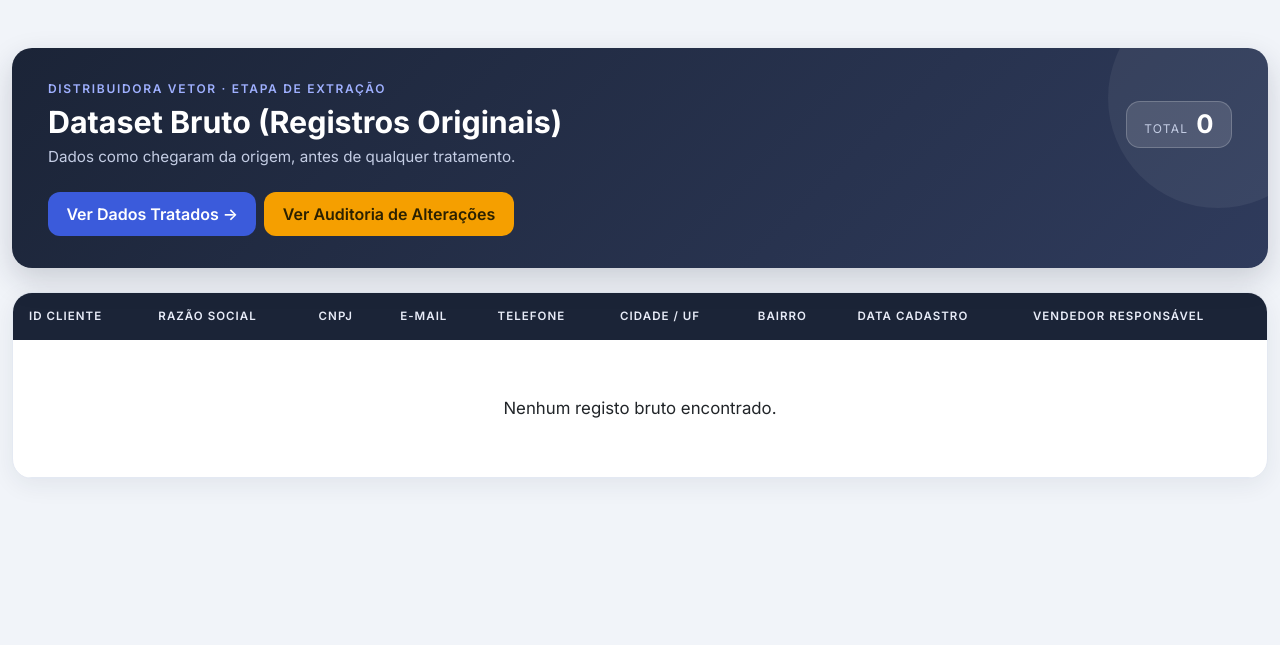
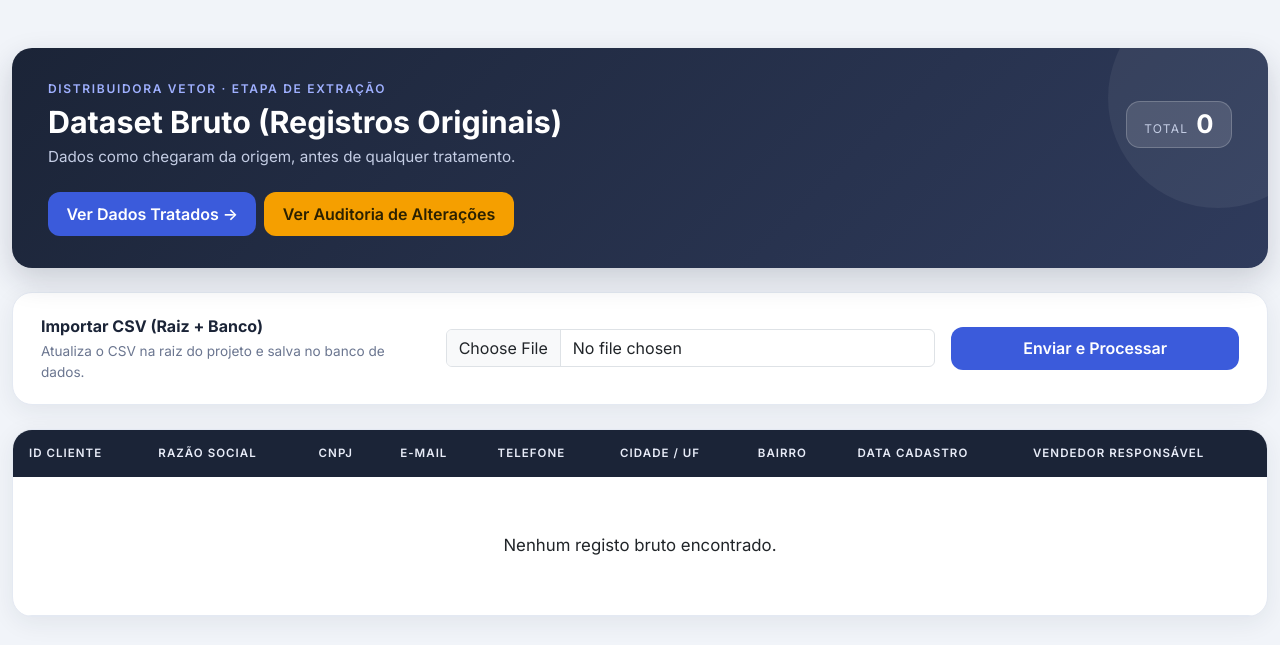
Before and after one commit to fernandosilvaruy-ops/Projeto-Integrador-Primora, a Django app: page /clientes/ in a window 1280 px wide. Shown: the top 645 px of the page. Run offline with Django 5.2, Linux system fonts and the light colour scheme; data that the repository does not hold is empty.

Commit message:
adição da função para adicionar dados externos a pagina, e adição do botão de upload na web

```diff
--- /dev/null
+++ b/web/cliente/forms.py
@@ -0,0 +1,19 @@
+from django import forms
+
+
+class UploadArquivoETLForm(forms.Form):
+    arquivo = forms.FileField(
+        label="Arquivo CSV",
+        widget=forms.ClearableFileInput(
+            attrs={
+                "class": "form-control",
+                "accept": ".csv",
+            }
+        ),
+    )
+
+    def clean_arquivo(self):
+        arquivo = self.cleaned_data["arquivo"]
+        if not arquivo.name.lower().endswith(".csv"):
+            raise forms.ValidationError("Envie um arquivo com extensão .csv.")
+        return arquivo
--- a/web/cliente/templates/cliente/lista.html
+++ b/web/cliente/templates/cliente/lista.html
@@ -19,6 +19,24 @@
             --accent: #f59f00;
             --head-from: #1b2437;
             --head-to: #2f3b5c;
+        }
+        .upload-card {
+            background: var(--surface);
+            border: 1px solid var(--line);
+            border-radius: 20px;
+            padding: 1.35rem 1.75rem;
+            box-shadow: 0 6px 24px rgba(27, 36, 55, .07);
+        }
+        .upload-title {
+            font-size: 1rem;
+            font-weight: 700;
+            margin: 0 0 .2rem;
+            color: var(--ink);
+        }
+        .upload-hint {
+            font-size: .85rem;
+            color: var(--muted);
+            margin: 0;
         }
 
         body {
@@ -229,6 +247,41 @@
             </div>
         </div>
 
+<!-- Mensagens de feedback -->
+        {% if messages %}
+            <div class="mb-4">
+                {% for message in messages %}
+                    <div class="alert alert-{% if message.tags == 'error' %}danger{% elif message.tags == 'warning' %}warning{% else %}success{% endif %} rounded-4 shadow-sm mb-2" role="alert">
+                        {{ message }}
+                    </div>
+                {% endfor %}
+            </div>
+        {% endif %}
+
+        <!-- Upload de CSV para raiz e banco -->
+        <div class="upload-card mb-4">
+            <form action="{% url 'upload_csv_raiz' %}" method="post" enctype="multipart/form-data" class="row g-3 align-items-center">
+                {% csrf_token %}
+                <div class="col-lg-4">
+                    <div class="upload-title">Importar CSV (Raiz + Banco)</div>
+                    <p class="upload-hint">Atualiza o CSV na raiz do projeto e salva no banco de dados.</p>
+                </div>
+                <div class="col-md-8 col-lg-5">
+                    <input
+                        type="file"
+                        name="arquivo"
+                        id="id_arquivo"
+                        class="form-control"
+                        accept=".csv"
+                        required
+                    >
+                </div>
+                <div class="col-md-4 col-lg-3 d-grid">
+                    <button type="submit" class="btn btn-nav primary">Enviar e Processar</button>
+                </div>
+            </form>
+        </div>
+
         <!-- Tabela -->
         <div class="table-card">
             <div class="table-wrap">
--- a/web/cliente/urls.py
+++ b/web/cliente/urls.py
@@ -5,4 +5,5 @@ urlpatterns = [
     path('', views.listar_clientes, name='lista_clientes'),
     path('tratados/', views.clientes_tratados, name='clientes_tratados'),
     path('auditoria/', views.lista_auditoria, name='lista_auditoria'),
+    path("upload-csv/", views.upload_csv_raiz, name="upload_csv_raiz"),
 ]
--- a/web/cliente/views.py
+++ b/web/cliente/views.py
@@ -1,17 +1,139 @@
-from django.shortcuts import render
+import csv
+import io
+from pathlib import Path
+from django.conf import settings
+from django.contrib import messages
+from django.db import transaction
+from django.shortcuts import redirect, render
+from .forms import UploadArquivoETLForm
 from .models import ClienteBruto, ClienteTratado, AuditoriaAlteracao
+
+
+RAIZ_PROJETO = Path(settings.BASE_DIR).parent
+CSV_RAIZ = RAIZ_PROJETO / "clientes_distribuidora_vetor.csv"
+
+
+def _persistir_linhas_no_banco(linhas):
+    for linha in linhas:
+        # Normaliza chaves em minúsculo para evitar problemas com maiúsculas/espaços no CSV
+        dados = {k.strip().lower(): (v.strip() if isinstance(v, str) else v) for k, v in linha.items() if k}
+
+        id_cliente = dados.get("id_cliente") or ""
+        razao_social = dados.get("razao_social") or ""
+        cnpj = dados.get("cnpj") or ""
+        email = dados.get("email") or ""
+        telefone = dados.get("telefone") or ""
+        cidade = dados.get("cidade") or ""
+        bairro_informado = dados.get("bairro_informado") or ""
+        uf = dados.get("uf") or ""
+        vendedor_responsavel = dados.get("vendedor_responsavel") or ""
+
+        if not razao_social and not id_cliente and not cnpj:
+            continue
+
+        # Grava no ClienteBruto (evita duplicar se já existir pelo id_cliente quando preenchido)
+        if id_cliente:
+            ClienteBruto.objects.update_or_create(
+                id_cliente=id_cliente,
+                defaults={
+                    "razao_social": razao_social,
+                    "cnpj": cnpj,
+                    "email": email,
+                    "telefone": telefone,
+                    "cidade": cidade,
+                    "bairro_informado": bairro_informado,
+                    "uf": uf,
+                    "vendedor_responsavel": vendedor_responsavel,
+                },
+            )
+        else:
+            ClienteBruto.objects.create(
+                id_cliente=id_cliente,
+                razao_social=razao_social,
+                cnpj=cnpj,
+                email=email,
+                telefone=telefone,
+                cidade=cidade,
+                bairro_informado=bairro_informado,
+                uf=uf,
+                vendedor_responsavel=vendedor_responsavel,
+            )
+
+
+def upload_csv_raiz(request):
+    if request.method != "POST":
+        return redirect("lista_clientes")
+
+    form = UploadArquivoETLForm(request.POST, request.FILES)
+    if not form.is_valid():
+        messages.error(request, "Envie um arquivo CSV válido antes de continuar.")
+        return redirect("lista_clientes")
+
+    arquivo = form.cleaned_data["arquivo"]
+
+    try:
+        raw_bytes = arquivo.read()
+        texto_csv = raw_bytes.decode("utf-8-sig")
+
+        # Detecta separador (, ou ;) automaticamente
+        amostra = texto_csv[:2048]
+        separador = ";" if amostra.count(";") > amostra.count(",") else ","
+
+        leitor = csv.DictReader(io.StringIO(texto_csv), delimiter=separador)
+        linhas = list(leitor)
+
+        if not linhas:
+            messages.warning(request, "O arquivo CSV enviado está vazio.")
+            return redirect("lista_clientes")
+
+        # Salva o CSV na raiz do projeto, criando o diretório se necessário
+        CSV_RAIZ.parent.mkdir(parents=True, exist_ok=True)
+        arquivo_ja_existia = CSV_RAIZ.exists() and CSV_RAIZ.stat().st_size > 0
+
+        with open(CSV_RAIZ, "a", newline="", encoding="utf-8") as f_out:
+            escritor = csv.DictWriter(f_out, fieldnames=leitor.fieldnames)
+            if not arquivo_ja_existia:
+                escritor.writeheader()
+            for linha in linhas:
+                escritor.writerow({campo: linha.get(campo, "") for campo in leitor.fieldnames})
+
+        # Salva/atualiza os registros no banco de dados dentro de uma transação atômica
+        with transaction.atomic():
+            _persistir_linhas_no_banco(linhas)
+
+        messages.success(
+            request,
+            f"{len(linhas)} registro(s) adicionados ao CSV da raiz e salvos no banco de dados.",
+        )
+    except Exception as exc:
+        messages.error(request, f"Erro ao processar o CSV: {exc}")
+
+    return redirect("lista_clientes")
+
 
 def listar_clientes(request):
     clientes = ClienteBruto.objects.all()
-    context = {'clientes': clientes, 'total_registos': clientes.count()}
-    return render(request, 'cliente/lista.html', context)
+    form_upload = UploadArquivoETLForm()
+    context = {
+        "clientes": clientes,
+        "total_registos": clientes.count(),
+        "form_upload": form_upload,
+    }
+    return render(request, "cliente/lista.html", context)
+
 
 def clientes_tratados(request):
     clientes = ClienteTratado.objects.all()
-    context = {'clientes': clientes, 'total_registos': clientes.count()}
-    return render(request, 'cliente/clientes_tratados.html', context)
+    form_upload = UploadArquivoETLForm()
+    context = {
+        "clientes": clientes,
+        "total_registos": clientes.count(),
+        "form_upload": form_upload,
+    }
+    return render(request, "cliente/clientes_tratados.html", context)
+
 
 def lista_auditoria(request):
-    auditorias = AuditoriaAlteracao.objects.all().order_by('-data_alteracao')
-    context = {'auditorias': auditorias, 'total_registos': auditorias.count()}
-    return render(request, 'cliente/auditoria.html', context)
+    auditorias = AuditoriaAlteracao.objects.all().order_by("-data_alteracao")
+    context = {"auditorias": auditorias, "total_registos": auditorias.count()}
+    return render(request, "cliente/auditoria.html", context)
```
